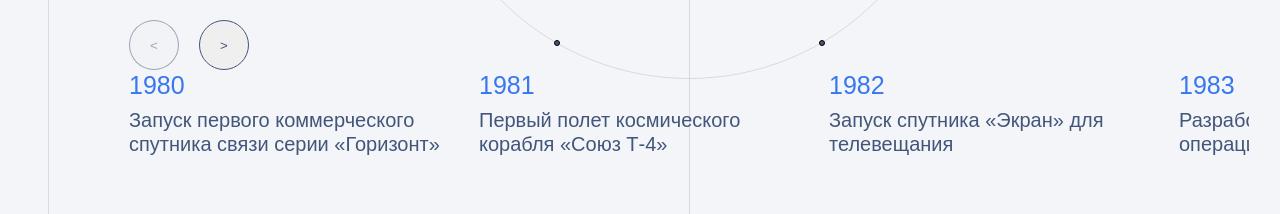
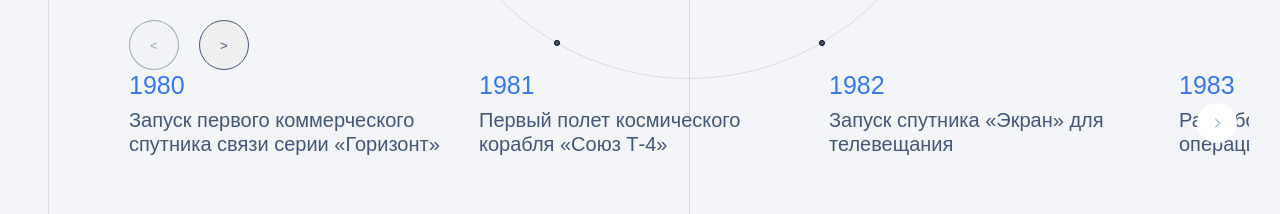
Before and after one commit to shpakovad/History-Timeline, a React app: page / in a window 1280 px wide. Shown: the part 586-800 px from the top of the page. Built offline with nearby package versions, Linux system fonts and the light colour scheme.

Commit message:
Fixed mobile styles

```diff
--- a/src/components/HistoryTimeline/TimelinePeriodsSlider/TimelinePeriodsSlider.tsx
+++ b/src/components/HistoryTimeline/TimelinePeriodsSlider/TimelinePeriodsSlider.tsx
@@ -86,6 +86,7 @@ const TimelinePeriodsSlider = ({ activePeriod,isMobile,data,onPeriodChange }: IP
         slidesPerView={3}
         freeMode={true}
         watchSlidesProgress={true}
+        navigation={true}
         modules={modules}
         className="dates-swiper"
         onNavigationNext={(swiper)=>handleButtonPosition(swiper)}
@@ -97,8 +98,7 @@ const TimelinePeriodsSlider = ({ activePeriod,isMobile,data,onPeriodChange }: IP
                 renderBullet: function (index, className) {
                     return `<span class="${className}"></span>`;
                 }
-            },
-            navigation:true
+            }
         })}
         onPaginationRender={(swiper, paginationEl) =>onMobilePagination(paginationEl)}
       >
```
